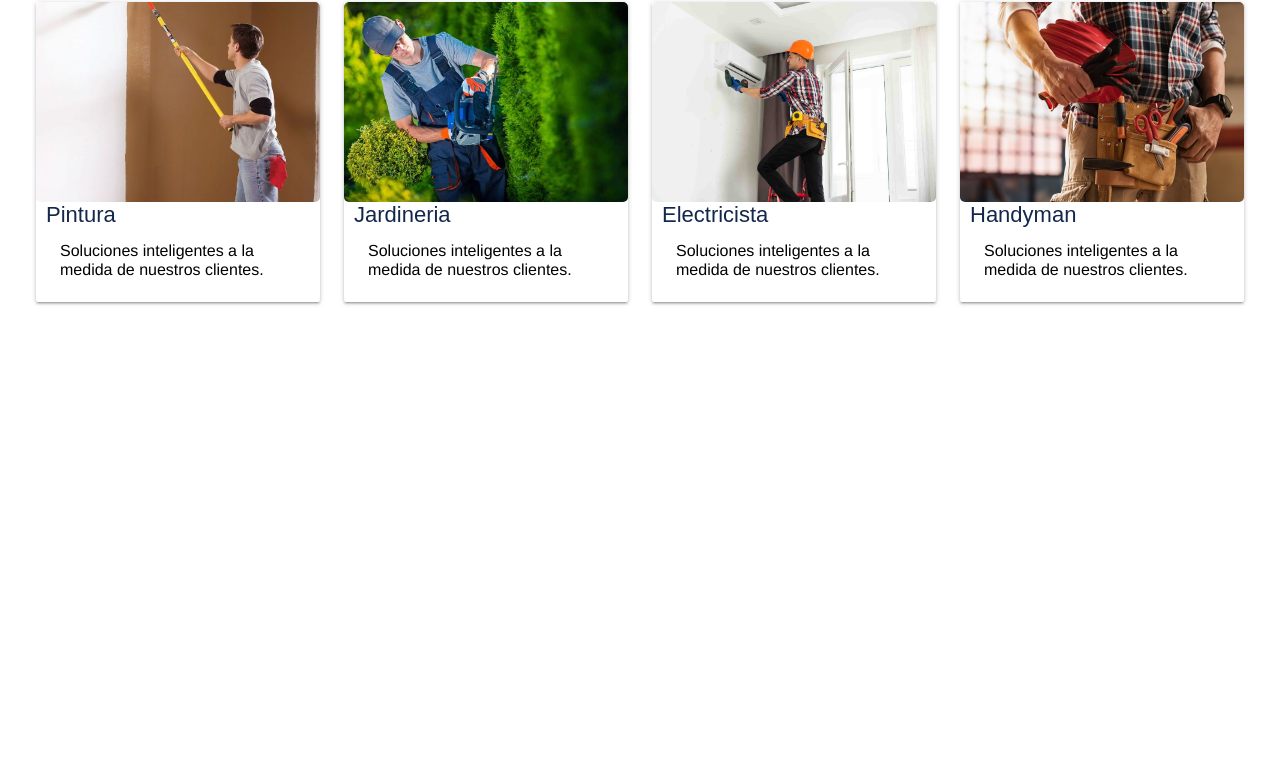
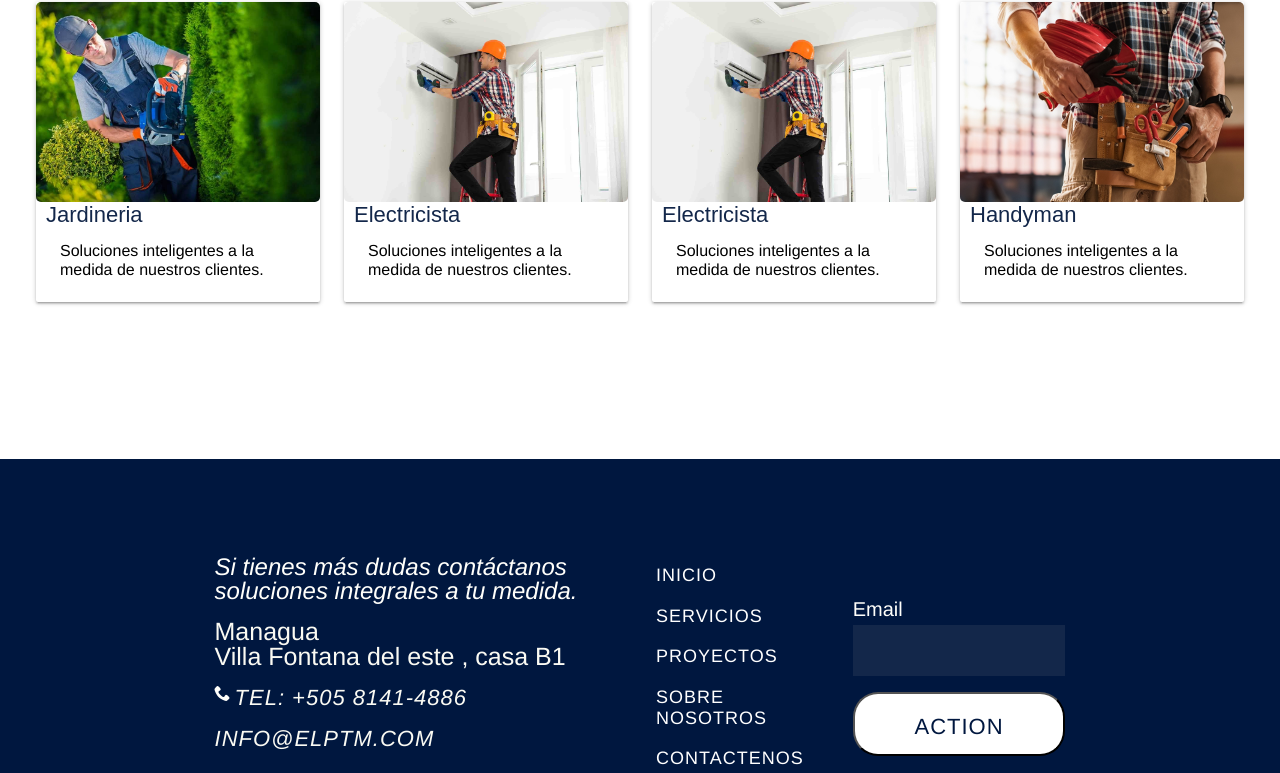
Before and after one commit to CarlosAlcides4002/ptm, a website: page Uppersptm/explore.html in a window 1280 px wide. Shown: the part 1909-2682 px from the top of the page. Drawn offline with Linux system fonts and the light colour scheme; some packages are replaced by stand-ins of ours; a script that the page names is missing; a web font is replaced by a local one.

Commit message:
cambios en el footer

```diff
--- a/Uppersptm/css/main.css
+++ b/Uppersptm/css/main.css
@@ -153,15 +153,17 @@
 }
 
 h4.headline-footer {
+  left: 300px;
   margin-top: 0;
   margin-bottom: 0;
   max-width: none;
   color: #fffffb;
   text-align: left;
   font-weight: 500;
-  font-size: 26px;
+  font-size: 24px;
   font-family: 'Arial,Tenali Ramakrishna', 'Helvetica Neue', Helvetica, Arial, sans-serif;
   line-height: 1;
+  font-style: italic;
 }
 
 h5.heading-1 {
@@ -251,7 +253,7 @@
   color: #fafaf3;
   text-align: right;
   font-weight: 400;
-  font-size: 20px;
+  font-size: 25px;
   font-family: 'Tenali Ramakrishna', 'Helvetica Neue', Helvetica, Arial, sans-serif;
   line-height: 25px;
 }
@@ -327,12 +329,13 @@
 }
 
 a.link-text.navlink {
-  padding: 4px 40px;
+   left: 20px;
+  padding: 10px 0px;
   color: #fff;
   text-decoration: none;
   text-transform: uppercase;
   letter-spacing: 1px;
-  font-size: 22px;
+  font-size: 18px;
   font-family: 'Arial,Tenali Ramakrishna', 'Helvetica Neue', Helvetica, Arial, sans-serif;
   -webkit-transition-timing-function: ease-in-out;
      -moz-transition-timing-function: ease-in-out;
@@ -366,8 +369,9 @@
   text-decoration: none;
   text-transform: uppercase;
   letter-spacing: 1px;
-  font-size: 18px;
-  font-family: 'Tenali Ramakrishna', 'Helvetica Neue', Helvetica, Arial, sans-serif;
+  font-size: 22px;
+  font-family: 'Arial,Tenali Ramakrishna', 'Helvetica Neue', Helvetica,sans-serif;
+  font-style: italic;
 }
 
 a.link-text.navlink:hover {
--- a/Uppersptm/explore.html
+++ b/Uppersptm/explore.html
@@ -120,15 +120,14 @@
       <h2 class="section-title"> <br>Preventivos</h2>
       <div class="materialize-scoped">
         <!--Card preventivas-->
-        <div class="Carousel" >
           <div class="row" >
-            <div class="col s12 m3 l3 ">
+           <div class="col s12 m3">
               <div class="card small">
                 <div class="card-image">
-                  <img src="imagesptm/pintor.jpg" alt="pintor" class="card-image">
+                  <img src="imagesptm/servicios-de-jardineria-industrial.jpg" alt="Jadrineria" class="card-image">
                 </div>
                 <div class="card-content">
-                  <span class="card-title">Pintura</span>
+                  <span class="card-title">Jardineria</span>
                   <p>Soluciones inteligentes a la medida de nuestros clientes.</p>
                 </div>
               </div>
@@ -137,10 +136,11 @@
             <div class="col s12 m3">
               <div class="card small">
                 <div class="card-image">
-                  <img src="imagesptm/servicios-de-jardineria-industrial.jpg" alt="Jadrineria" class="card-image">
+                  <img src="imagesptm/img-uppers-sa-002.jpg"  alt="Electricista" class="card-image">
+
                 </div>
                 <div class="card-content">
-                  <span class="card-title">Jardineria</span>
+                  <span class="card-title">Electricista</span>
                   <p>Soluciones inteligentes a la medida de nuestros clientes.</p>
                 </div>
               </div>
@@ -174,7 +174,7 @@
           </div>
           </div>
       </div>
-        </div>
+
 
   </section>
   <script>
@@ -188,8 +188,8 @@
   </script>
 
 
-  <main class="container director-section">
-   <!-- <div class="container blue-background">
+  <!--<main class="container director-section">
+    <div class="container blue-background">
       <div class="container container-content-wrapper-1">
         <div class="container container-content-center">
           <h6 class="tagline white">Fontaneria</h6>
@@ -198,11 +198,11 @@
         </div>
       </div>
     </div>
-    <div class="container image-director"></div>-->
-  </main>
+    <div class="container image-director"></div>
+  </main>-->
 
-  <main class="container ancient-section" id="container-4-copy-1">
-    <!--<div class="container brown-background">
+  <!--<main class="container ancient-section" id="container-4-copy-1">
+    <div class="container brown-background">
       <div class="container container-content-wrapper-1">
         <div class="container container-content-center">
           <h6 class="tagline white">Jadrineria</h6>
@@ -211,11 +211,11 @@
         </div>
       </div>
     </div>
-    <div class="container biblioteque-picture"></div>-->
+    <div class="container biblioteque-picture"></div>
   </main>
 
   <section class="container cover-section-6">
-    <!--<div class="container container-content-center">
+    <div class="container container-content-center">
       <h6 class="tagline">COMMUNITY</h6>
       <h2 class="section-title">Forming bonds</h2>
       <div class="container sd-two-cols custom-sd-two-cols">
@@ -231,10 +231,10 @@
           <p class="paragraph paragraph-text" id="paragraph-margin-top">Lorem ipsum dolor sit amet, consectetur adipiscing elit, sed do eiusmod tempor incididunt ut labore et dolore magna aliqua. Ut enim ad minim veniam, quis nostrud exercitation ullamco laboris nisi ut aliquip ex ea commodo consequat. Duis aute irure dolor in reprehenderit in voluptate velit esse cillum dolore eu fugiat nulla pariatur.</p>
         </div>
       </div>
-    </div>-->
+    </div>
   </section>
   <section class="container text-section">
-    <!--<div class="container sd-three-cols-1">
+    <div class="container sd-three-cols-1">
       <div class="container content-text-wrapper-center">
         <h6 class="tagline">heritage</h6>
         <h2 class="center-little-text">KNOWLEDGE BASED ON EXPERIENCE<br></h2>
@@ -247,9 +247,9 @@
         <p class="paragraph paragraph-text">Lorem ipsum dolor sit amet, consectetur adipiscing elit, sed do eiusmod tempor incididunt ut labore et dolore magna aliqua. Ut enim ad minim veniam, quis nostrud exercitation ullamco laboris nisi ut aliquip ex ea commodo consequat. Duis aute irure dolor in reprehenderit in voluptate velit esse cillum dolore eu fugiat nulla pariatur.</p>
         <a class="link-text text-link" href="#">Read more &gt;</a>
       </div>
-    </div>-->
+    </div>
   </section>
- <!-- <main class="container school-policy-section">
+ <main class="container school-policy-section">
     <div class="container blue-background">
       <div class="container container-content-wrapper-1">
         <div class="container container-content-center">
@@ -258,10 +258,10 @@
         </div>
       </div>
     </div>
-    <div class="container image-polocies"></div>-->
+    <div class="container image-polocies"></div>
   </main>
   <main class="container career-section">
-   <!-- <div class="container white-background">
+   <div class="container white-background">
       <div class="container container-content-wrapper-1">
         <div class="container container-content-center">
           <h2 class="section-title">Gypsum</h2>
@@ -269,16 +269,16 @@
         </div>
       </div>
     </div>
-    <div class="container image-career"></div>-->
-  </main>
+    <div class="container image-career"></div>
+  </main>-->
 
   <footer class="container footer-1">
     <div class="container fotter-3-columns">
       <div class="container description-logos-footer">
-        <h4 class="headline-footer">Lorem ipsum dolor sit amet, consectetur adipiscing elit, sed do eiusmod tempor incididunt ut labore et dolore magna aliqua. Vel pretium lectus quam id leo in vitae. Felis imperdiet proin fermentum leo vel orci porta non pulvinar.</h4>
-        <p class="paragraph direction-footer" id="paragraph-3">Valencia 190<br>08011 Barcelona</p>
+        <h4 class="headline-footer">Si tienes más dudas contáctanos <br>soluciones integrales a tu medida.</h4>
+        <p class="paragraph direction-footer" id="paragraph-3">Managua<br>Villa Fontana del este , casa B1</p>
         <div class="container container-telephone-footer"><span class="glyph icon-footer"><i class="coffeecup-icons-phone2"></i></span>
-          <a class="link-text nav-link-footer" href="#">Tel: +34 934 44 5588</a>
+          <a class="link-text nav-link-footer" href="#">Tel: +505 8141-4886</a>
         </div>
         <a class="link-text nav-link-footer" href="#">info@elptm.com</a>
         <footer class="container social-footer-wrapper"><a href="#" target="_blank" class="social-image social-icon-1"><img class="twitter-icon" src="./socialicons/webicon-twitter.png" alt="Social Icon"></a><a href="#" target="_blank" class="social-image social-icon-1"><img class="instagram-icon" src="./socialicons/webicon-instagram.png" alt="Social Icon"></a><a href="#" target="_blank" class="social-image social-icon-1"><img class="pinterest-icon" src="./socialicons/webicon-pinterest.png" alt="Social Icon"></a><a href="#" target="_blank" class="social-image social-icon-1"><img class="youtube-icon" src="./socialicons/webicon-youtube.png" alt="Social Icon"></a></footer>
@@ -292,8 +292,8 @@
       </div>
       <div class="container container-form-content-wrapper">
         <form class="form-container form-footer-container">
-          <h5 class="heading-1">Join or newsletter</h5>
-          <div class="container container-form-content-wrapper-1"><label class="label label-form">Email Address</label><input value="" name="email-name" type="email" class="email-input-full"></div><button type="button" class="button-form">Action</button>
+          <h5 class="heading-1"></h5>
+          <div class="container container-form-content-wrapper-1"><label class="label label-form">Email</label><input value="" name="email-name" type="email" class="email-input-full"></div><button type="button" class="button-form">Action</button>
         </form>
       </div>
     </div>
```
Also changed, not shown: Uppersptm/imagesptm/arrows.png (added). Lines whose indentation alone changed are shown as unchanged.
